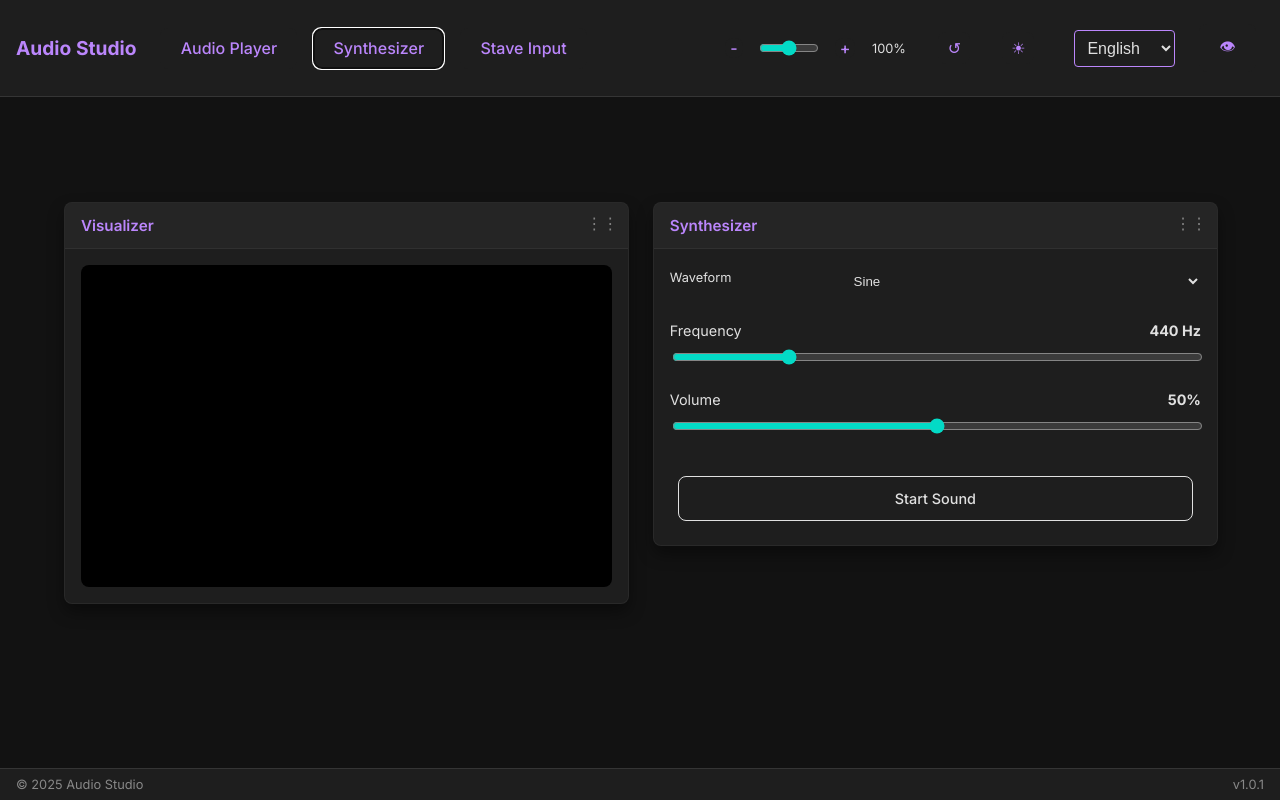
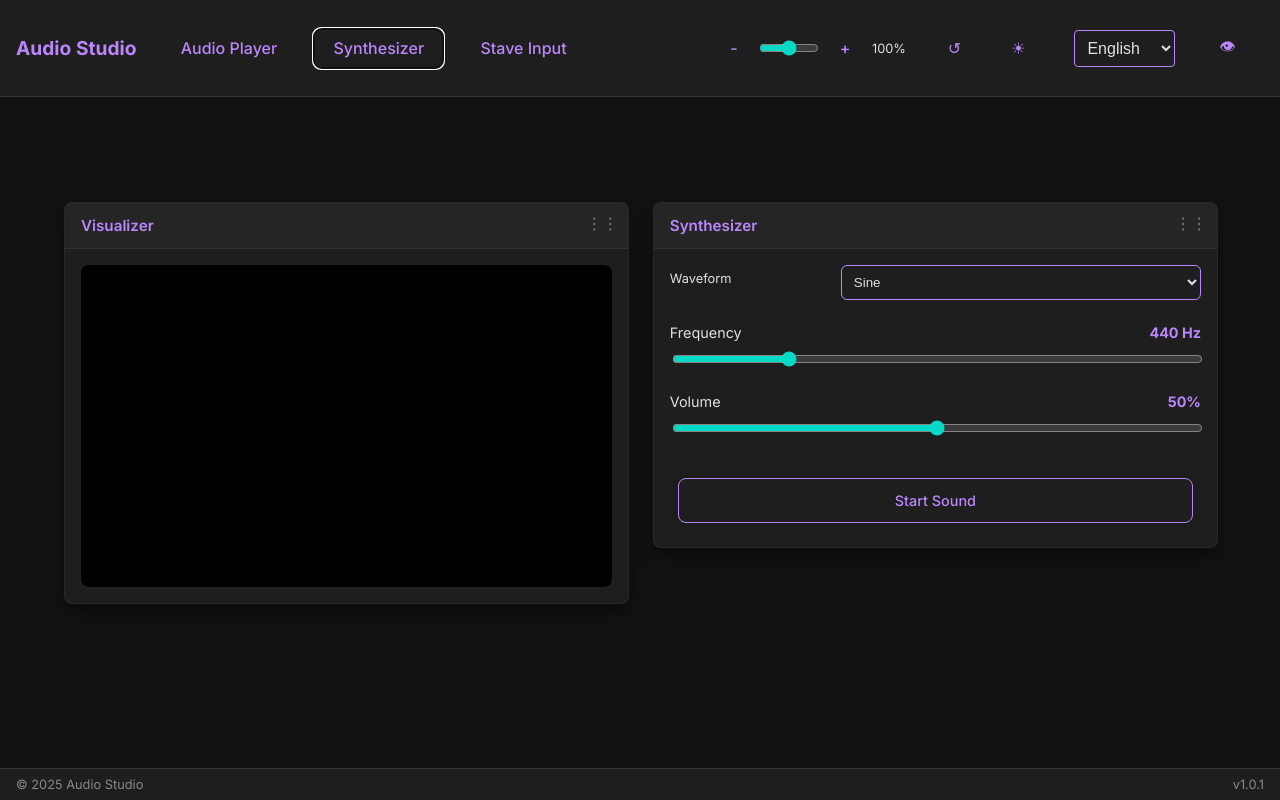
Before and after one commit to Luckysreee/MyAudioPlayer, a React (Vite) app: page / in a window 1280 px wide. Both pictures are taken after a click on the button "Synthesizer". Built offline with nearby package versions, Linux system fonts and the light colour scheme; the HTML template or start-up script is replaced by a standard one.

Commit message:
Fixing Bugs

```diff
--- a/src/components/SynthControls.jsx
+++ b/src/components/SynthControls.jsx
@@ -30,10 +30,10 @@ const SynthControls = ({
                     style={{
                         width: '100%',
                         padding: '0.5rem',
-                        background: 'var(--bg-element)',
-                        border: '1px solid var(--border-subtle)',
+                        background: 'var(--surface-color)',
+                        border: '1px solid var(--primary-color)',
                         borderRadius: '6px',
-                        color: 'var(--text-main)',
+                        color: 'var(--text-color)',
                         outline: 'none',
                         cursor: 'pointer'
                     }}
@@ -53,7 +53,7 @@ const SynthControls = ({
                 <div style={{ display: 'flex', flexDirection: 'column', gap: '0.5rem' }}>
                     <div className="flex-between" style={{ fontSize: '0.9rem', color: 'var(--text-muted)' }}>
                         <label>{translations.frequency || "Frequency"}</label>
-                        <span style={{ color: 'var(--primary)', fontWeight: 'bold' }}>{frequency} Hz</span>
+                        <span style={{ color: 'var(--primary-color)', fontWeight: 'bold' }}>{frequency} Hz</span>
                     </div>
                     <input
                         type="range"
@@ -71,7 +71,7 @@ const SynthControls = ({
             <div style={{ display: 'flex', flexDirection: 'column', gap: '0.5rem' }}>
                 <div className="flex-between" style={{ fontSize: '0.9rem', color: 'var(--text-muted)' }}>
                     <label>{translations.volume || "Volume"}</label>
-                    <span style={{ color: 'var(--primary)', fontWeight: 'bold' }}>{Math.round(volume * 100)}%</span>
+                    <span style={{ color: 'var(--primary-color)', fontWeight: 'bold' }}>{Math.round(volume * 100)}%</span>
                 </div>
                 <input
                     type="range"
@@ -95,10 +95,10 @@ const SynthControls = ({
                         height: '45px',
                         borderRadius: '8px',
                         fontSize: '0.9rem',
-                        background: isPlaying ? 'var(--danger)' : 'var(--bg-element)',
-                        borderColor: isPlaying ? 'var(--danger)' : 'var(--primary)',
-                        color: isPlaying ? '#fff' : 'var(--primary)',
-                        boxShadow: isPlaying ? 'none' : 'var(--neon-glow)'
+                        background: isPlaying ? 'var(--error-color)' : 'var(--surface-color)',
+                        borderColor: isPlaying ? 'var(--error-color)' : 'var(--primary-color)',
+                        color: isPlaying ? '#fff' : 'var(--primary-color)',
+                        boxShadow: isPlaying ? 'none' : '0 0 10px rgba(0,0,0,0.2)'
                     }}
                 >
                     {isPlaying ? (translations.stopSound || "Stop Sound") : (translations.startSound || "Start Sound")}
```
